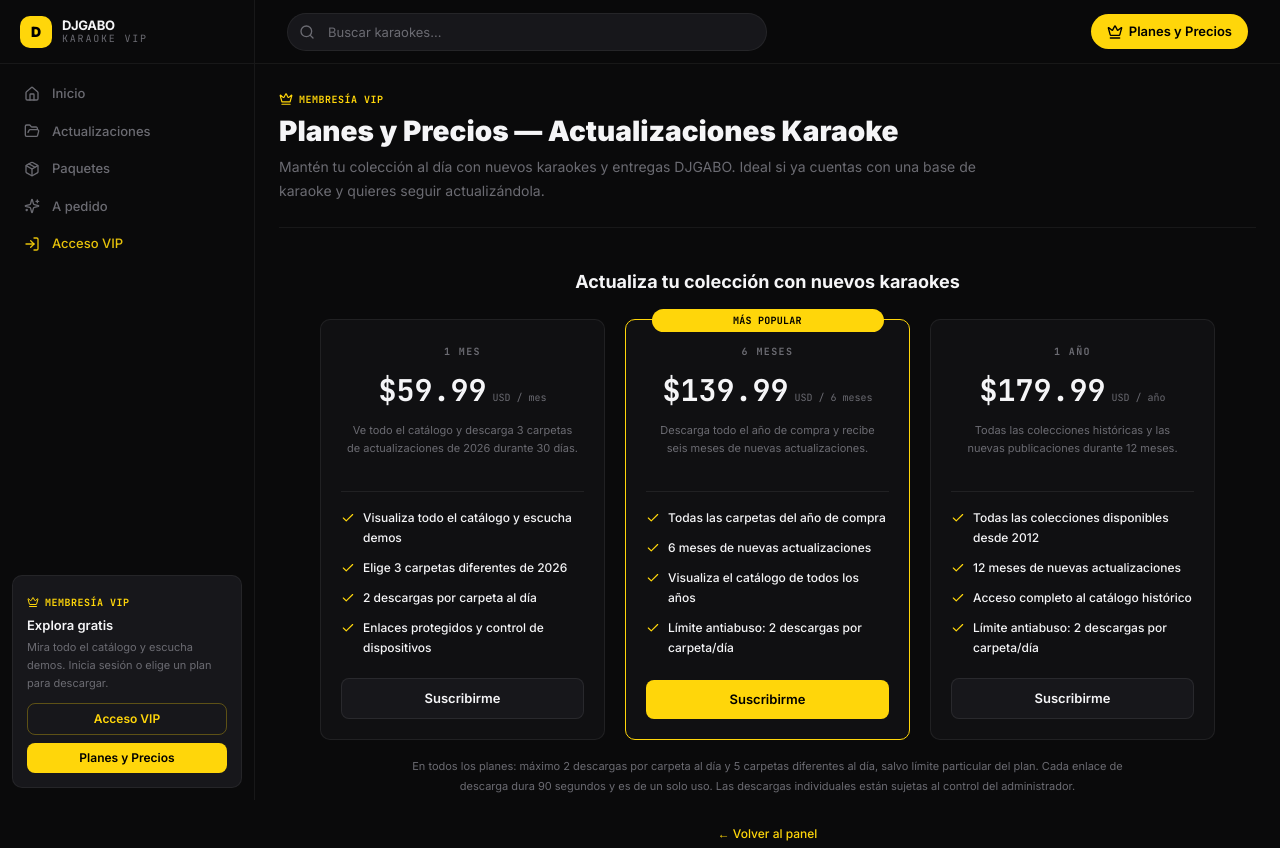
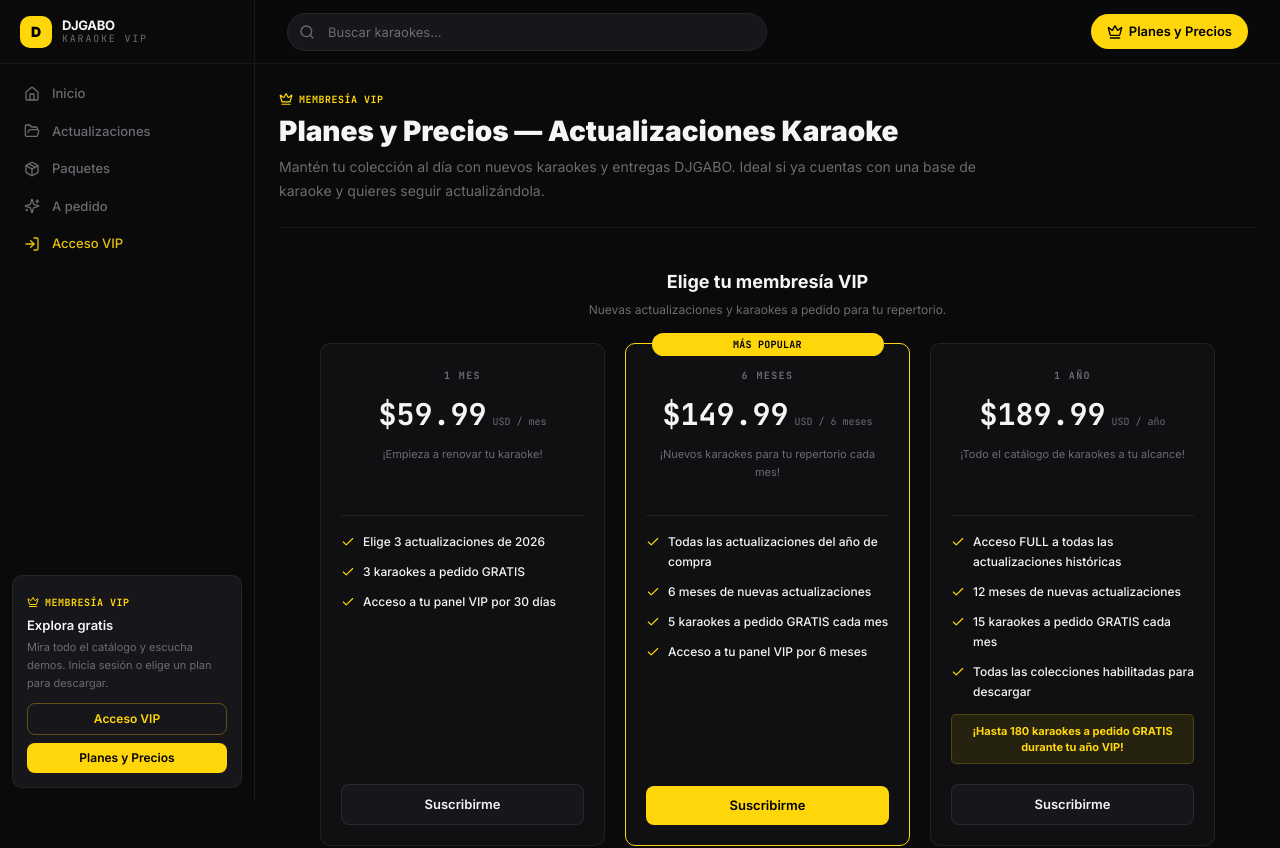
Before and after one commit to clubkaraoke/DJGABO_ACTUALIZACIONES_PRO, a React (Vite) app in the folder apps/web/: page /planes in a window 1280 px wide. Shown: the top 848 px of the page. Built offline with nearby package versions, Linux system fonts and the light colour scheme.

Commit message:
web: VIP 149.99 and 189.99 plans with karaoke request benefits

```diff
--- a/apps/web/src/pages/OrderPage.tsx
+++ b/apps/web/src/pages/OrderPage.tsx
@@ -20,6 +20,15 @@
   matchedCollectionTitle: string | null;
   createdAt: string;
   readyAt: string | null;
+}
+
+interface RequestQuota {
+  active: boolean;
+  limit: number | null;
+  used: number;
+  remaining: number | null;
+  periodStart: string | null;
+  periodEnd: string | null;
 }
 
 interface CreateResponse {
@@ -61,6 +70,13 @@
   const [available, setAvailable] = useState<CreateResponse["match"] | null>(null);
   const [showVip, setShowVip] = useState(false);
 
+  const { data: quota } = useQuery({
+    queryKey: ["karaoke-request-quota", user?.id ?? "guest"],
+    queryFn: () => api.get<RequestQuota>("/karaoke-requests/quota"),
+    enabled: Boolean(user),
+    refetchOnWindowFocus: true,
+  });
+
   const { data: requests = [], isLoading } = useQuery({
     queryKey: ["karaoke-requests", user?.id ?? "guest"],
     queryFn: () => api.get<KaraokeRequest[]>("/karaoke-requests"),
@@ -91,6 +107,7 @@
         setYoutubeUrl("");
       }
       await queryClient.invalidateQueries({ queryKey: ["karaoke-requests"] });
+      await queryClient.invalidateQueries({ queryKey: ["karaoke-request-quota"] });
     } catch (error) {
       setMessage(error instanceof ApiError ? error.message : "No se pudo registrar la solicitud.");
     } finally {
@@ -112,6 +129,30 @@
             ¿No encuentras una canción? Envíanos el enlace de YouTube y la prepararemos para una próxima actualización.
           </p>
         </header>
+
+        {user && quota && (
+          <div className="rounded-[10px] border border-primary/15 bg-primary/[0.05] px-4 py-3 text-[12px]">
+            {quota.limit === null ? (
+              <span className="font-semibold text-primary">Administrador: pedidos sin cuota mensual.</span>
+            ) : quota.active ? (
+              <div className="flex flex-wrap items-center justify-between gap-2">
+                <span className="font-semibold text-foreground">
+                  Karaokes a pedido GRATIS: {quota.remaining} de {quota.limit} disponibles
+                </span>
+                {quota.periodEnd && (
+                  <span className="text-muted-foreground">
+                    Reinicia el {formatDate(quota.periodEnd)} · No acumulables
+                  </span>
+                )}
+              </div>
+            ) : (
+              <span className="font-semibold text-primary">
+                Activa tu membresía VIP para solicitar karaokes gratuitos.
+                <Link to="/planes" className="ml-2 underline">Ver planes</Link>
+              </span>
+            )}
+          </div>
+        )}
 
         <section className="rounded-[14px] border border-white/[0.08] bg-card p-4 shadow-card sm:p-6">
           <div className="mb-4 inline-flex items-center gap-2 rounded-lg border border-primary/20 bg-primary/[0.08] px-3 py-2 text-[12px] font-semibold text-primary">
--- a/apps/web/src/pages/PlansPage.tsx
+++ b/apps/web/src/pages/PlansPage.tsx
@@ -7,38 +7,38 @@
     name: "1 MES",
     price: "59.99",
     period: "/ mes",
-    description: "Ve todo el catálogo y descarga 3 carpetas de actualizaciones de 2026 durante 30 días.",
+    description: "¡Empieza a renovar tu karaoke!",
     items: [
-      "Visualiza todo el catálogo y escucha demos",
-      "Elige 3 carpetas diferentes de 2026",
-      "2 descargas por carpeta al día",
-      "Enlaces protegidos y control de dispositivos",
+      "Elige 3 actualizaciones de 2026",
+      "3 karaokes a pedido GRATIS",
+      "Acceso a tu panel VIP por 30 días",
     ],
   },
   {
     name: "6 MESES",
-    price: "139.99",
+    price: "149.99",
     period: "/ 6 meses",
-    description: "Descarga todo el año de compra y recibe seis meses de nuevas actualizaciones.",
+    description: "¡Nuevos karaokes para tu repertorio cada mes!",
     featured: true,
     items: [
-      "Todas las carpetas del año de compra",
+      "Todas las actualizaciones del año de compra",
       "6 meses de nuevas actualizaciones",
-      "Visualiza el catálogo de todos los años",
-      "Límite antiabuso: 2 descargas por carpeta/día",
+      "5 karaokes a pedido GRATIS cada mes",
+      "Acceso a tu panel VIP por 6 meses",
     ],
   },
   {
     name: "1 AÑO",
-    price: "179.99",
+    price: "189.99",
     period: "/ año",
-    description: "Todas las colecciones históricas y las nuevas publicaciones durante 12 meses.",
+    description: "¡Todo el catálogo de karaokes a tu alcance!",
     items: [
-      "Todas las colecciones disponibles desde 2012",
+      "Acceso FULL a todas las actualizaciones históricas",
       "12 meses de nuevas actualizaciones",
-      "Acceso completo al catálogo histórico",
-      "Límite antiabuso: 2 descargas por carpeta/día",
+      "15 karaokes a pedido GRATIS cada mes",
+      "Todas las colecciones habilitadas para descargar",
     ],
+    annualBonus: "¡Hasta 180 karaokes a pedido GRATIS durante tu año VIP!",
   },
 ];
 
@@ -62,8 +62,11 @@
 
         <section className="px-0 py-8 md:py-10">
           <h2 className="text-center text-[18px] font-bold">
-            Actualiza tu colección con nuevos karaokes
+            Elige tu membresía VIP
           </h2>
+          <p className="mt-1.5 text-center text-[12px] text-muted-foreground">
+            Nuevas actualizaciones y karaokes a pedido para tu repertorio.
+          </p>
 
           <div className="mx-auto mt-6 flex max-w-[900px] flex-wrap items-stretch justify-center gap-5">
             {plans.map((plan) => (
@@ -105,6 +108,12 @@
                   ))}
                 </ul>
 
+                {"annualBonus" in plan && plan.annualBonus && (
+                  <p className="mt-3 rounded-[5px] border border-primary/20 bg-primary/[0.09] px-2.5 py-2 text-center text-[11px] font-bold leading-4 text-primary">
+                    {plan.annualBonus}
+                  </p>
+                )}
+
                 <button
                   className={`mt-5 rounded-md py-2.5 text-[13px] font-semibold transition hover:brightness-95 ${plan.featured ? "bg-primary text-black" : "border border-white/[0.08] bg-secondary text-foreground"}`}
                 >
@@ -115,8 +124,10 @@
           </div>
 
           <p className="mx-auto mt-4 max-w-[760px] text-center text-[11px] leading-5 text-muted-foreground">
-            En todos los planes: máximo 2 descargas por carpeta al día y 5 carpetas diferentes al día, salvo límite particular del plan.
-            Cada enlace de descarga dura 90 segundos y es de un solo uso. Las descargas individuales están sujetas al control del administrador.
+            Todos los planes permiten visualizar el catálogo y escuchar demos.
+            Las descargas se realizan por carpeta completa: máximo 2 por carpeta al día y 5 carpetas diferentes por día, salvo límites particulares.
+            Los pedidos gratis son mensuales, no acumulables, y corresponden a nuevas solicitudes.
+            Cada enlace de descarga dura 90 segundos y es de un solo uso.
           </p>
           <div className="mt-6 text-center">
             <Link to="/panel" className="text-[12px] font-medium text-primary hover:underline">
```
Also changed, not shown: 1 other file (tests, documents, lock files or other folders).
